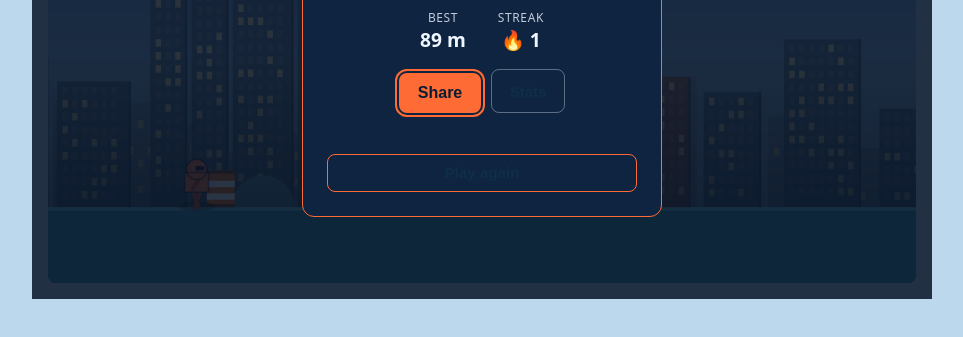
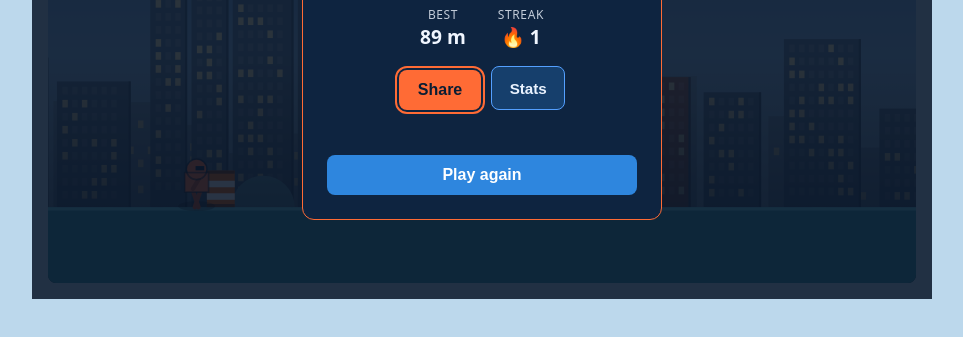
Before and after one commit to ryankolean/detroit-dash, a website with bundled scripts: page index.html in a window 1280 px wide. Shown: the part 379-716 px from the top of the page, without its empty margins (158-1121 px from the left). Built offline with nearby package versions, Linux system fonts and the light colour scheme.

Commit message:
fix: color the Stats + Play again buttons (were dark/low-contrast)
The Stats and Play-again buttons were transparent outlines on the dark result
card, so they read as near-black. Give them fill: Stats is a filled blue chip
(blue tint + border, light text) and Play again is a solid bright-blue button —
both distinct from the orange Share and clearly legible.

```diff
--- a/style.css
+++ b/style.css
@@ -172,18 +172,19 @@ body {
 
 /* Dev-mode replay button — outlined, secondary to Share. */
 .result-replay {
-  padding: 0.6rem 1.2rem;
-  border: 1px solid var(--accent);
+  margin-top: 0.25rem;
+  padding: 0.7rem 1.4rem;
+  border: none;
   border-radius: 8px;
-  background: transparent;
-  color: var(--fg);
-  font-size: 0.95rem;
-  font-weight: 600;
+  background: #2e86de; /* filled blue — bright, distinct from the orange Share */
+  color: #ffffff;
+  font-size: 1rem;
+  font-weight: 700;
   cursor: pointer;
 }
 
 .result-replay:hover {
-  background: rgba(255, 107, 53, 0.15);
+  filter: brightness(1.1);
 }
 
 .result-share-status {
@@ -231,17 +232,17 @@ body {
 
 .result-secondary {
   padding: 0.7rem 1.1rem;
-  border: 1px solid rgba(240, 246, 255, 0.35);
+  border: 1px solid #54a0ff;
   border-radius: 8px;
-  background: transparent;
-  color: var(--fg);
+  background: rgba(46, 134, 222, 0.28); /* filled blue tint — colorful, not dark */
+  color: #eaf3ff;
   font-size: 0.95rem;
-  font-weight: 600;
+  font-weight: 700;
   cursor: pointer;
 }
 
 .result-secondary:hover {
-  background: rgba(240, 246, 255, 0.1);
+  background: rgba(46, 134, 222, 0.45);
 }
 
 /* Stats overlay — centered card over the dimmed canvas, like the result. */
```
